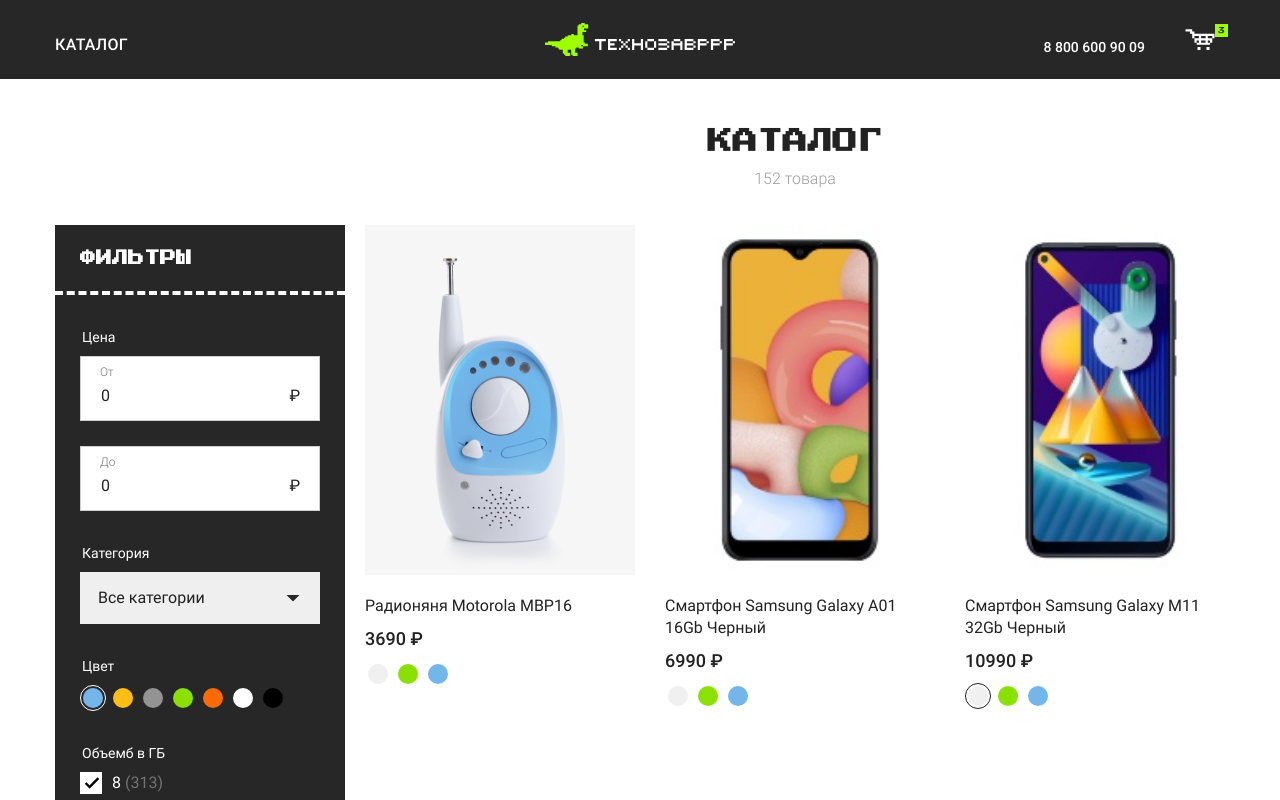
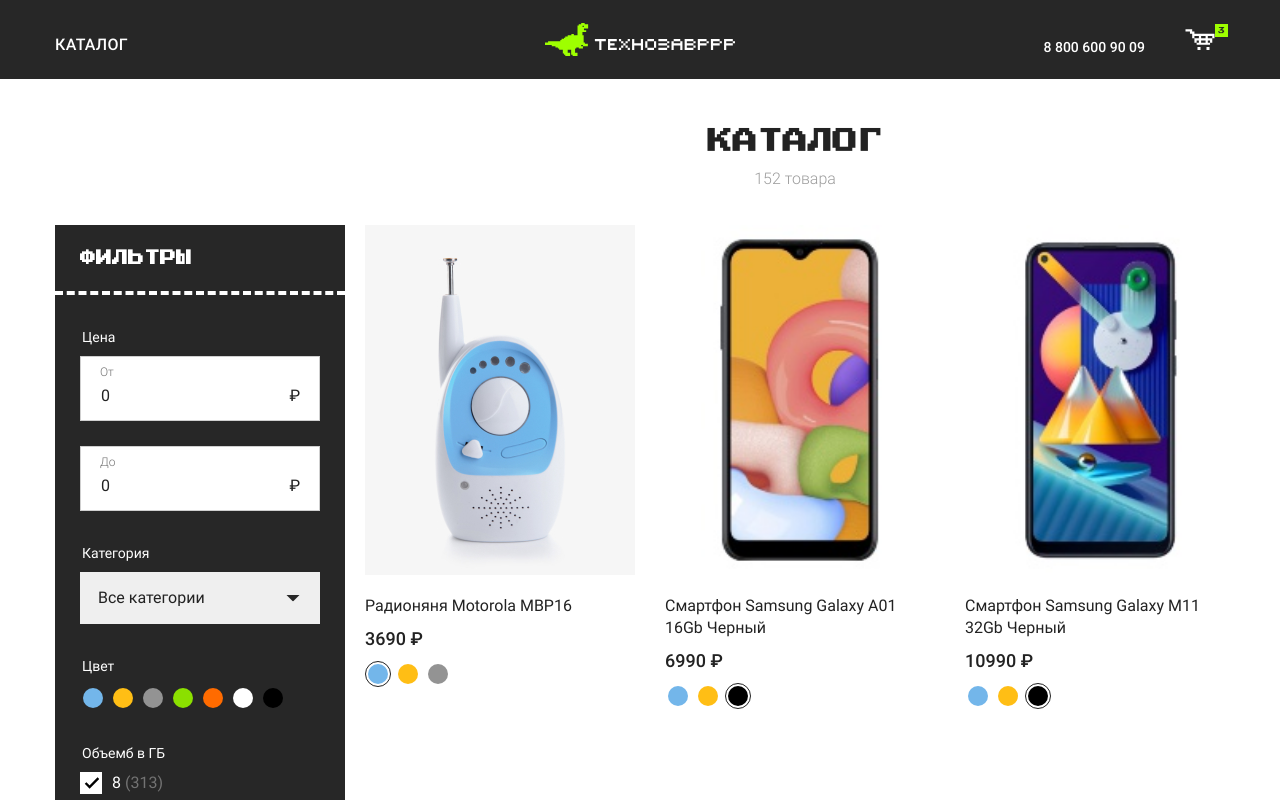
Before and after one commit to brvalgm/skillbox, a Vue app: page /#/ in a window 1280 px wide. Shown: the top 800 px of the page. Built offline with nearby package versions, Linux system fonts and the light colour scheme.

Commit message:
Исправлены замечания к 4 модулю и добавлена фильтрайия по цвету

```diff
--- a/src/App.vue
+++ b/src/App.vue
@@ -11,7 +11,7 @@
 
     <div class="content__catalog">
 
-      <ProductFilter :price-from.sync="filterPriceFrom" :price-to.sync="filterPriceTo" :category-id.sync="filterCategoryId"/>
+      <ProductFilter :product-filter.sync="productFilter"/>
 
       <section class="catalog">
         <ProductList :products="products"/>
@@ -38,25 +38,31 @@
   },
   data() {
     return {
-      filterPriceFrom: 0,
-      filterPriceTo: 0,
-      filterCategoryId: 0,
       page: 1,
-      productsPerPage: 3
+      productsPerPage: 3,
+      productFilter: {
+        priceFrom: 0,
+        priceTo: 0,
+        categoryId: 0,
+        colorId: 0
+      }
     }
   },
   computed: {
     filteredProducts() {
       let filteredProducts = products;
 
-      if (this.filterPriceFrom > 0)
-        filteredProducts = filteredProducts.filter(product => product.price > this.filterPriceFrom);
+      if (this.productFilter.priceFrom > 0)
+        filteredProducts = filteredProducts.filter(product => product.price > this.productFilter.priceFrom);
 
-      if (this.filterPriceTo > 0)
-        filteredProducts = filteredProducts.filter(product => product.price < this.filterPriceTo);
+      if (this.productFilter.priceTo > 0)
+        filteredProducts = filteredProducts.filter(product => product.price < this.productFilter.priceTo);
 
-      if (this.filterCategoryId)
-        filteredProducts = filteredProducts.filter(product => product.categoryid === this.filterCategoryId);
+      if (this.productFilter.categoryId)
+        filteredProducts = filteredProducts.filter(product => product.categoryid === this.productFilter.categoryId);
+
+      if (this.productFilter.colorId)
+        filteredProducts = filteredProducts.filter(product => product.colorid === this.productFilter.colorId);
 
       return filteredProducts;
     },
--- /dev/null
+++ b/src/components/BaseColors.vue
@@ -0,0 +1,31 @@
+<template>
+    <ul class="colors" :class="{'colors--black' : name != 'color'}">
+        <li class="colors__item" v-for="color in colors" :key="color.id">
+            <label class="colors__label" >
+                <input class="colors__radio sr-only" type="radio" :name="name" :value="color.id" v-model.number="currentColorId">
+                <span class="colors__value" :style="{ backgroundColor: color.value }">
+                </span>
+            </label>
+        </li>
+    </ul>
+</template>
+
+<script>
+export default {
+    model: {
+        prop: 'colorId',
+        event: 'changeColor'
+    },
+    props: ['colorId', 'name', 'colors'],
+    computed: {
+        currentColorId: {
+            get() {
+                return this.colorId;
+            },
+            set(value) {
+                this.$emit('update:colorId', value);
+            }
+        }
+    }
+}
+</script>
--- a/src/components/ProductFilter.vue
+++ b/src/components/ProductFilter.vue
@@ -6,11 +6,11 @@
           <fieldset class="form__block">
             <legend class="form__legend">Цена</legend>
             <label class="form__label form__label--price">
-              <input class="form__input" type="text" name="min-price" v-model.number="currentPriceFrom">
+              <input class="form__input" type="text" name="min-price" v-model.number="currentProductFilter.priceFrom">
               <span class="form__value">От</span>
             </label>
             <label class="form__label form__label--price">
-              <input class="form__input" type="text" name="max-price" v-model.number="currentPriceTo">
+              <input class="form__input" type="text" name="max-price" v-model.number="currentProductFilter.priceTo">
               <span class="form__value">До</span>
             </label>
           </fieldset>
@@ -18,7 +18,7 @@
           <fieldset class="form__block">
             <legend class="form__legend">Категория</legend>
             <label class="form__label form__label--select">
-              <select class="form__select" type="text" name="category" v-model.number="currentCategoryId">
+              <select class="form__select" type="text" name="category" v-model.number="currentProductFilter.categoryId">
                 <option value="0">Все категории</option>
                 <option :value="category.id" v-for="category in categories" :key="category.id">{{ category.title }}</option>
               </select>
@@ -27,52 +27,7 @@
 
           <fieldset class="form__block">
             <legend class="form__legend">Цвет</legend>
-            <ul class="colors">
-              <li class="colors__item">
-                <label class="colors__label">
-                  <input class="colors__radio sr-only" type="radio" name="color" value="#73B6EA" checked="">
-                  <span class="colors__value" style="background-color: #73B6EA;">
-                  </span>
-                </label>
-              </li>
-              <li class="colors__item">
-                <label class="colors__label">
-                  <input class="colors__radio sr-only" type="radio" name="color" value="#FFBE15">
-                  <span class="colors__value" style="background-color: #FFBE15;">
-                  </span>
-                </label>
-              </li>
-              <li class="colors__item">
-                <label class="colors__label">
-                  <input class="colors__radio sr-only" type="radio" name="color" value="#939393">
-                  <span class="colors__value" style="background-color: #939393;">
-                </span></label>
-              </li>
-              <li class="colors__item">
-                <label class="colors__label">
-                  <input class="colors__radio sr-only" type="radio" name="color" value="#8BE000">
-                  <span class="colors__value" style="background-color: #8BE000;">
-                </span></label>
-              </li>
-              <li class="colors__item">
-                <label class="colors__label">
-                  <input class="colors__radio sr-only" type="radio" name="color" value="#FF6B00">
-                  <span class="colors__value" style="background-color: #FF6B00;">
-                </span></label>
-              </li>
-              <li class="colors__item">
-                <label class="colors__label">
-                  <input class="colors__radio sr-only" type="radio" name="color" value="#FFF">
-                  <span class="colors__value" style="background-color: #FFF;">
-                </span></label>
-              </li>
-              <li class="colors__item">
-                <label class="colors__label">
-                  <input class="colors__radio sr-only" type="radio" name="color" value="#000">
-                  <span class="colors__value" style="background-color: #000;">
-                </span></label>
-              </li>
-            </ul>
+            <BaseColors :color-id.sync="currentProductFilter.colorId" :name="'color'" :colors="colors"/>
           </fieldset>
 
           <fieldset class="form__block">
@@ -147,46 +102,58 @@
 
 <script>
 import categories from '../modules/data/categories'
+import BaseColors from './BaseColors'
+import colors from '../modules/data/colors'
 
 export default {
+    components: {
+      BaseColors
+    },
     props: [
-        'priceFrom',
-        'priceTo',
-        'categoryId'
+        'productFilter',
     ],
     data() {
         return {
-            currentPriceFrom: 0,
-            currentPriceTo: 0,
-            currentCategoryId: 0
+          currentProductFilter: {
+            priceFrom: 0,
+            priceTo: 0,
+            categoryId: 0,
+            colorId: 0
+          }
         }
     },
     watch: {
-        priceFrom(value) {
-            this.currentPriceFrom = value;
+        curentPriceFrom(value) {
+            this.currentProductFilter.priceFrom = value;
         },
-        priceTo(value) {
-            this.currentPriceTo = value;
+        curentPriceTo(value) {
+            this.currentProductFilter.priceTo = value;
         },
-        categoryId(value) {
-            this.currentCategoryId = value;
+        curentCategoryId(value) {
+            this.currentProductFilter.categoryId = value;
+        },
+        curentColorId(value) {
+            this.currentProductFilter.colorId = value;
         }
     },
     computed: {
         categories() {
             return categories;
+        },
+        colors() {
+          return colors;
         }
     },
     methods: {
         submit() {
-            this.$emit('update:priceFrom', this.currentPriceFrom);
-            this.$emit('update:priceTo', this.currentPriceTo);
-            this.$emit('update:categoryId', this.currentCategoryId);
+            this.$emit('update:productFilter', Object.assign({}, this.currentProductFilter));
         },
         reset() {
-            this.$emit('update:priceFrom', 0);
-            this.$emit('update:priceTo', 0);
-            this.$emit('update:categoryId', 0);
+            this.currentProductFilter.priceFrom = 0;
+            this.currentProductFilter.priceTo = 0;
+            this.currentProductFilter.categoryId = 0;
+            this.currentProductFilter.colorId = 0;
+            this.$emit('update:productFilter', Object.assign({}, this.currentProductFilter));
         }
     }
 }
--- a/src/components/ProductItem.vue
+++ b/src/components/ProductItem.vue
@@ -14,34 +14,22 @@
             {{ product.price }} ₽
         </span>
 
-        <ul class="colors colors--black">
-            <li class="colors__item">
-                <label class="colors__label">
-                <input class="colors__radio sr-only" type="radio" name="color-2" value="#F0F0F0" checked="">
-                <span class="colors__value" style="background-color: #F0F0F0;">
-                </span>
-                </label>
-            </li>
-            <li class="colors__item">
-                <label class="colors__label">
-                <input class="colors__radio sr-only" type="radio" name="color-2" value="#8BE000">
-                <span class="colors__value" style="background-color: #8BE000;">
-                </span>
-                </label>
-            </li>
-            <li class="colors__item">
-                <label class="colors__label">
-                <input class="colors__radio sr-only" type="radio" name="color-2" value="#73B6EA">
-                <span class="colors__value" style="background-color: #73B6EA;">
-                </span>
-                </label>
-            </li>
-        </ul>
+        <BaseColors :color-id.sync="product.colorid" :name="'color-' + product.id" :colors="colors"/>
     </div>
 </template>>
 
 <script>
+    import BaseColors from './BaseColors';
+    import colors from '../modules/data/colors'
+
     export default {
-        props: ['product']
+        components: { BaseColors },
+        props: ['product'],
+        computed: {
+            colors() {
+                return colors.filter(color => this.product.colors.indexOf(color.id) !== -1);
+            }
+        }
+
     }
 </script>
--- /dev/null
+++ b/src/modules/data/colors.js
@@ -0,0 +1,30 @@
+export default [
+    {
+        id: 1,
+        value: '#73B6EA'
+    },
+    {
+        id: 2,
+        value: '#FFBE15'
+    },
+    {
+        id: 3,
+        value: '#939393'
+    },
+    {
+        id: 4,
+        value: '#8BE000'
+    },
+    {
+        id: 5,
+        value: '#FF6B00'
+    },
+    {
+        id: 6,
+        value: '#FFF'
+    },
+    {
+        id: 7,
+        value: '#000'
+    }
+]
```
Also changed, not shown: src/components/BasePagination.vue (+5 -12 lines), src/modules/data/products.js (+51 -17 lines).
